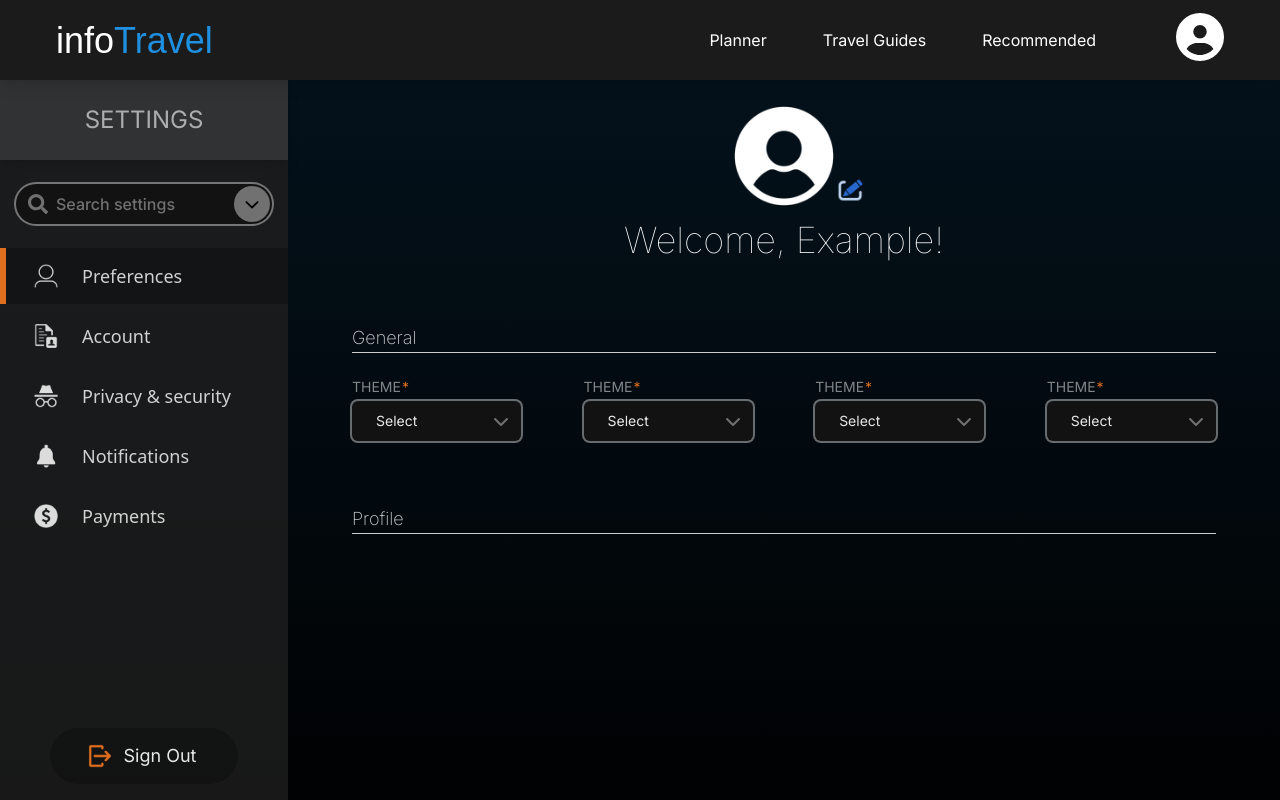
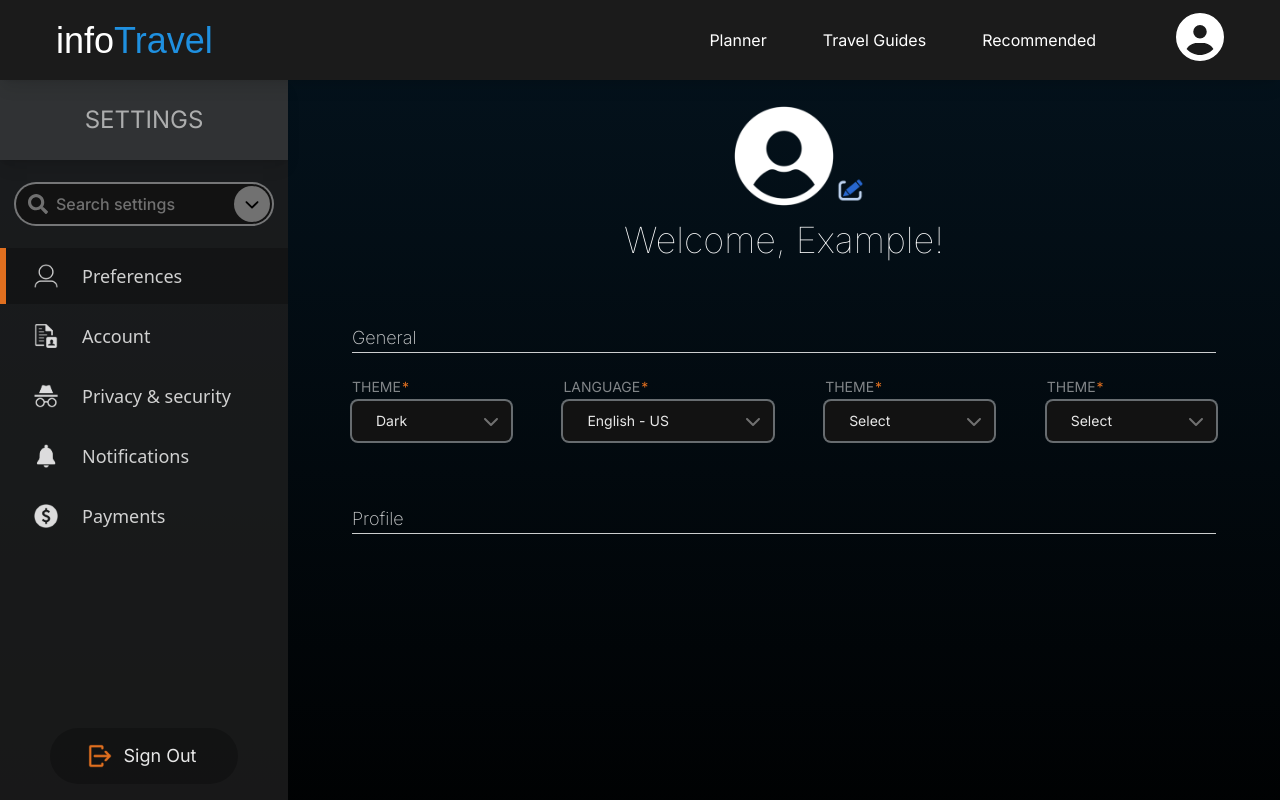
Before and after one commit to infoTravelProject/infoTravel, a Next.js app in the folder front/: page /settings/1 in a window 1280 px wide. Shown: the top 800 px of the page. Built offline with nearby package versions, Linux system fonts and the light colour scheme; a web font is replaced by a local one.

Commit message:
use example for settings selector

```diff
--- a/front/components/settings/Preferences.js
+++ b/front/components/settings/Preferences.js
@@ -30,6 +30,42 @@ const Preferences = () => {
             value: "ultra-dark",
         }
     ];
+    const tempLanguageData =[
+        {
+            id: 1,
+            label: "English - US",
+            value: "enus",
+        },
+        {
+            id: 2,
+            label: "English - UK",
+            value: "enuk",
+        },
+        {
+            id: 3,
+            label: "Spanish",
+            value: "es",
+        },
+        {
+            id: 4,
+            label: "Polish",
+            value: "pl",
+        },
+        {
+            id: 5,
+            label: "German",
+            value: "de",
+        }
+    ];
+    function mapper(data, value){
+        let returnItem;
+        data.map(item => {
+            if(item.value === value){
+                returnItem = item;
+            }
+        });
+        return returnItem;
+    }
     //</temp>
 
     return (
@@ -37,8 +73,10 @@ const Preferences = () => {
             <SettingsHeader/>
             <Label text={"General"}/>
             <div className={"flex justify-between"}>
-                <Button type={"select"} color={"amber"} selectType={"simple"} label={"theme"} required={true} selectData={tempData}/>
-                <Button type={"select"} color={"amber"} selectType={"simple"} label={"theme"} required={true} selectData={tempData}/>
+                <Button type={"select"} color={"amber"} selectType={"simple"} label={"theme"} required={true} selectData={tempData}
+                selectDefault={mapper(tempData, "dark")}/>
+                <Button type={"select"} color={"amber"} selectType={"simple"} label={"language"} required={true} selectData={tempLanguageData}
+                selectDefault={mapper(tempLanguageData, "enus")}/>
                 <Button type={"select"} color={"amber"} selectType={"simple"} label={"theme"} required={true} selectData={tempData}/>
                 <Button type={"select"} color={"amber"} selectType={"simple"} label={"theme"} required={true} selectData={tempData}/>
             </div>
```
